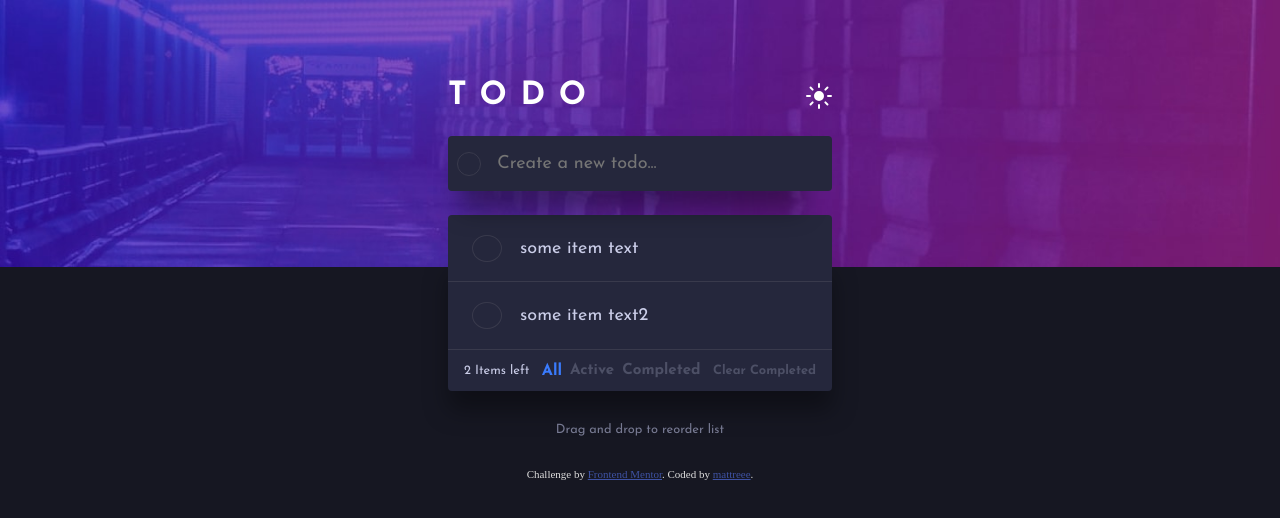
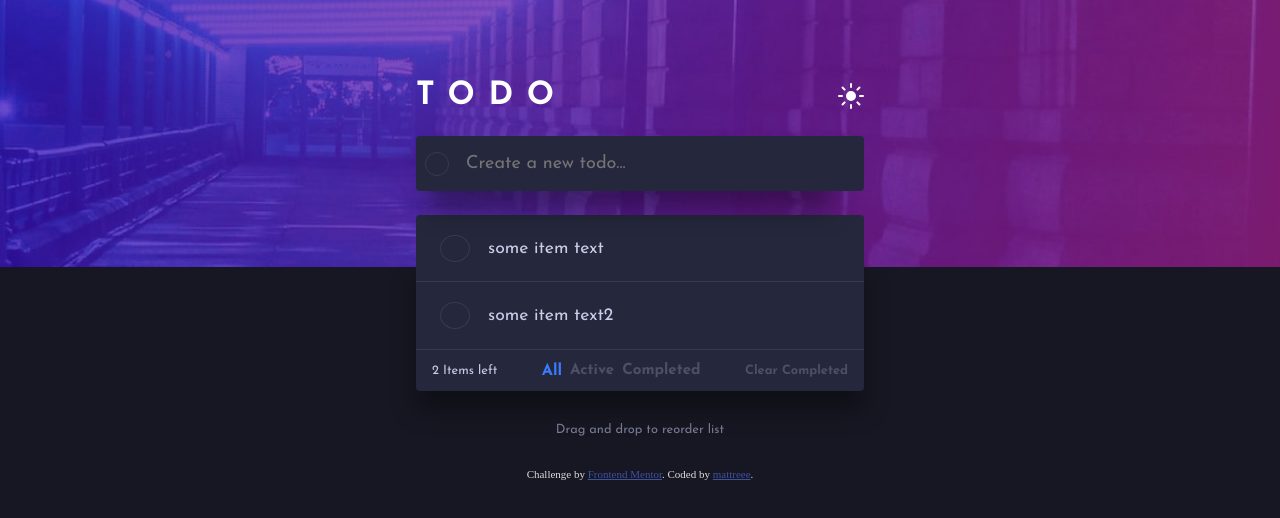
Before and after one commit to mattreee/todo-app-frontend-mentor, a React (Create React App) app: page / in a window 1280 px wide. Shown: the top 518 px of the page. Built offline with nearby package versions, Linux system fonts and the light colour scheme.

Commit message:
chore: styling changes

```diff
--- a/src/css/main.css
+++ b/src/css/main.css
@@ -6,7 +6,7 @@ body {
 }
 
 .container {
-  width: clamp(350px, 30vw, 35vw);
+  width: clamp(365px, 35vw, 40vw);
   margin: 0 auto;
 }
 
@@ -107,6 +107,7 @@ body {
 }
 .list__text {
   cursor: pointer;
+  font-size: 1.1rem;
 }
 .list .line-through {
   text-decoration: line-through;
--- a/src/scss/_body.scss
+++ b/src/scss/_body.scss
@@ -8,7 +8,7 @@ body {
 }
 
 .container {
-	width: clamp(350px, 30vw, 35vw);
+	width: clamp(365px, 35vw, 40vw);
 	margin: 0 auto;
 }
 
--- a/src/scss/_list.scss
+++ b/src/scss/_list.scss
@@ -57,6 +57,7 @@
 
 	&__text {
 		cursor: pointer;
+		font-size: 1.1rem;
 	}
 
 	.line-through {
```
Also changed, not shown: 1 other file (tests, documents, lock files or other folders).
